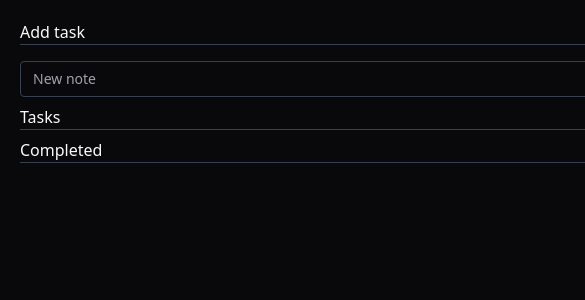
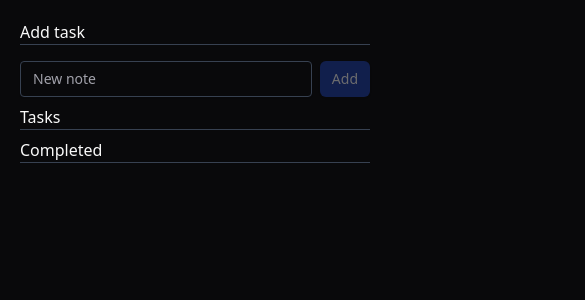
Before and after one commit to EzequielPrezotto/aula_frontend_cesar, a React (Vite) app: page / in a window 390 px wide. Shown: the top 300 px of the page, 585 px wide, since content can reach past the window. Built offline with nearby package versions, Linux system fonts and the light colour scheme.

Commit message:
use max-w instead to better support small screens

```diff
--- a/src/App.tsx
+++ b/src/App.tsx
@@ -77,7 +77,7 @@ export function App() {
     ));
 
   return (
-    <main className="container mx-auto flex w-[700px] flex-col gap-2 p-5">
+    <main className="container mx-auto flex max-w-[700px] flex-col gap-2 p-5">
       <section className="flex flex-col gap-4">
         <h3 className="border-b border-gray-700">Add task</h3>
 
```
